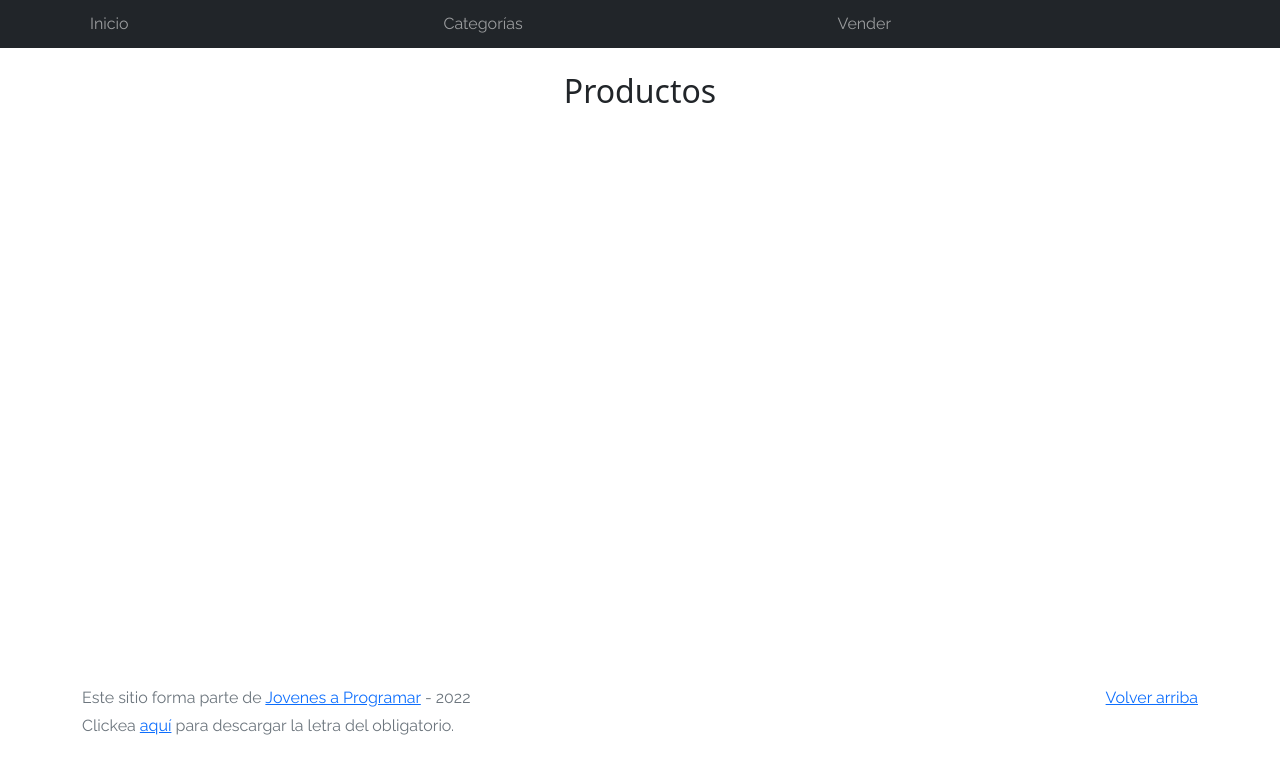
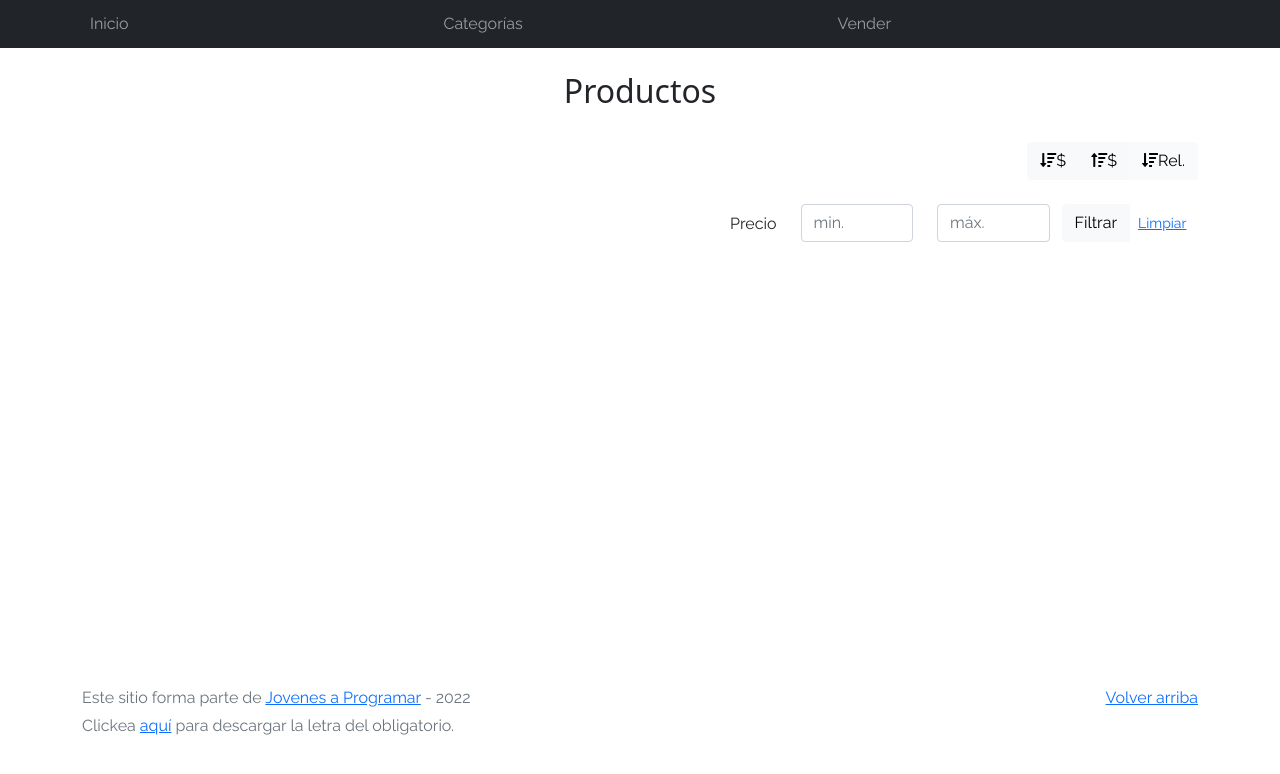
Before and after one commit to JAPJuan/JAPJuan.github.io, a plain HTML site: page products.html in a window 1280 px wide. Drawn offline with Linux system fonts and the light colour scheme; no server answers.

Commit message:
Entrega 2

```diff
--- a/products.html
+++ b/products.html
@@ -42,6 +42,44 @@
             <h5 id="cat-name"></h5>
         </div>
         <div class="container">
+          <div class="row">
+            <div class="col text-end">
+              <div class="btn-group btn-group-toggle mb-4" data-bs-toggle="buttons">
+                <input type="radio" class="btn-check" name="options" id="sortByLessEx" checked onclick="sortByMostEx()">
+                <label class="btn btn-light" for="sortByLessEx"><i class="fas fa-sort-amount-down mr-1"></i>$</label>
+                <input type="radio" class="btn-check" name="options" id="sortByMostEx" checked onclick="sortByLessEx()">
+                <label class="btn btn-light" for="sortByMostEx"><i class="fas fa-sort-amount-up mr-1"></i>$</label>
+                <input type="radio" class="btn-check" name="options" id="sortByRelevant" checked onclick="sortByRelevant()">
+                <label class="btn btn-light" for="sortByRelevant"><i class="fas fa-sort-amount-down mr-1"></i>Rel.</label>
+              </div>
+            </div>
+          </div>
+          <div class="row">
+            <div class="col-lg-6 offset-lg-6 col-md-12 mb-1 container">
+              <div class="row container p-0 m-0">
+                <div class="col">
+                  <p class="font-weight-normal text-end my-2">Precio</p>
+                </div>
+                <div class="col">
+                  <input class="form-control" type="number" placeholder="min." id="rangeFilterCountMin">
+                </div>
+                <div class="col">
+                  <input class="form-control" type="number" placeholder="máx." id="rangeFilterCountMax">
+                </div>
+                <div class="col-3 p-0">
+                  <div class="btn-group" role="group">
+                    <button class="btn btn-light btn-block" id="rangeFilterCount" onclick="filtrar()">Filtrar</button>
+                    <button class="btn btn-link btn-sm" id="clearRangeFilter" onclick="limpiar()">Limpiar</button>
+                  </div>
+                </div>
+              </div>
+            </div>
+          </div>
+          <div class="row">
+            <div class="list-group" id="cat-list-container">
+            </div>
+          </div>
+        <div class="container">
             <div class="row">
                 <div class="list-group" id="cat-list-container">
 
```
Also changed, not shown: home.html (+1 -0 lines), index.html (+1 -0 lines).
